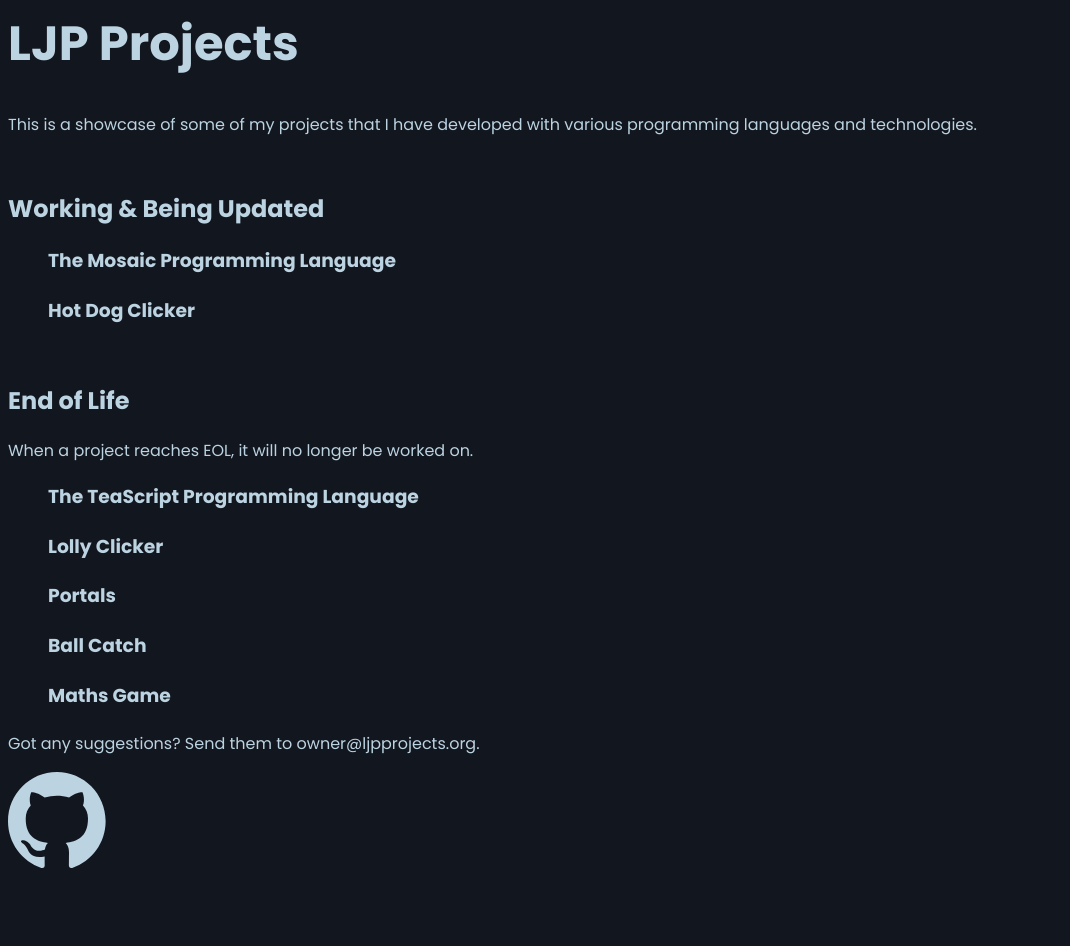
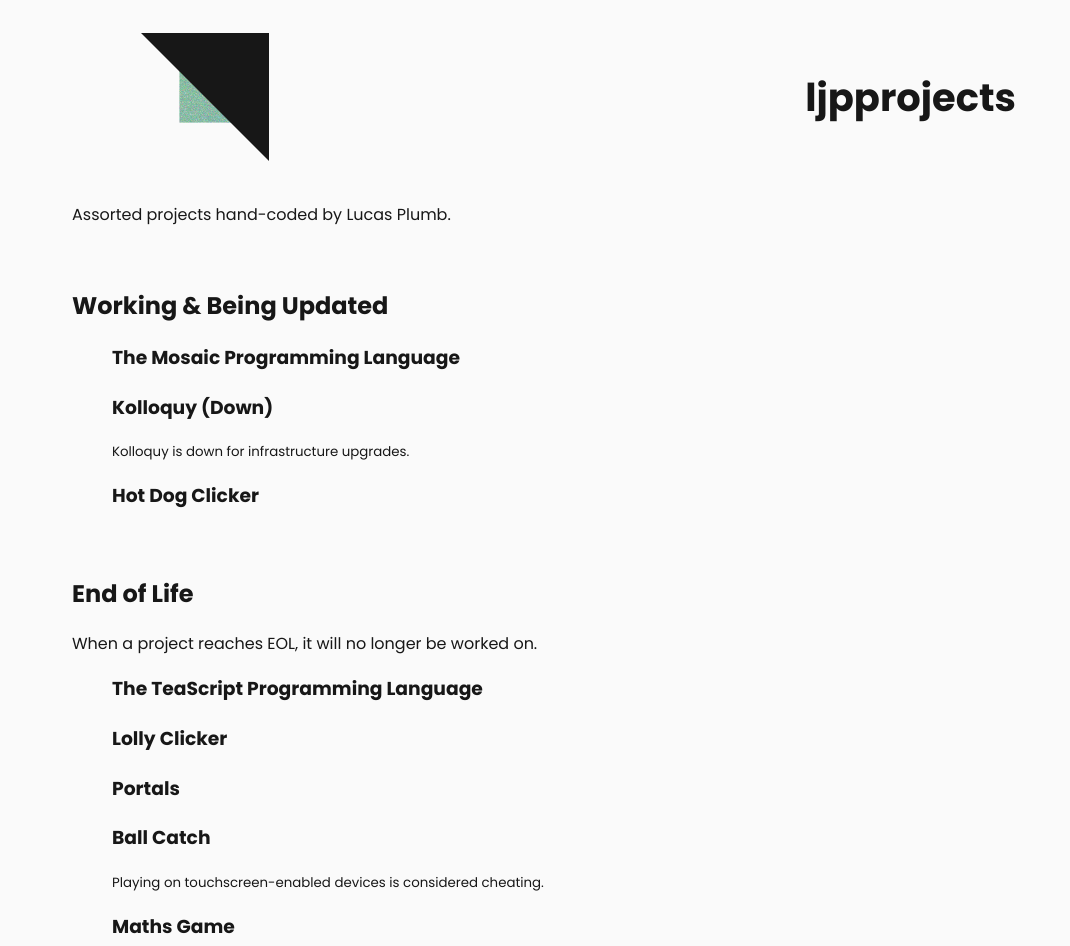
Before and after one commit to ljpprojects/ljp-projects.github.io, a plain HTML site: page index.html in a window 1280 px wide. Shown: the top 946 px of the page, without its empty margins (0-1070 px from the left). Before the commit the page ends 878 px from the top, so only its background shows below. Drawn offline with Linux system fonts and the light colour scheme; a web font is replaced by a local one.

Commit message:
Add logo as SVG and PNG

```diff
--- a/index.css
+++ b/index.css
@@ -1,14 +1,24 @@
-h1, h2, h3, h4, h5, h6, a, b, p {
+:root {
+  --fg-col: #fafafa;
+  --bg-col: #171717;
+
+  @media (prefers-color-scheme: light) {
+    --bg-col: #fafafa;
+    --fg-col: #171717;
+  }
+}
+
+:root,
+a {
   font-family: "Poppins", sans-serif;
-  color: #bcd3e1;
+  color: var(--fg-col);
+  text-decoration: none;
+  text-wrap-mode: wrap;
+  max-width: 90vw;
 }
 
 h1 {
-  font-size: 3rem;
-}
-
-a, b, p {
-  text-decoration: none;
+  font-size: 3vw;
 }
 
 a {
@@ -21,7 +31,7 @@ a {
 .un {
   display: inline-block;
   padding-bottom:2px;
-  background-image: linear-gradient(#bcd3e1 0 0);
+  background-image: linear-gradient(var(--fg-col) 0 0);
   background-position: 0 100%; /*OR bottom left*/
   background-size: 0% 2px;
   background-repeat: no-repeat;
@@ -36,9 +46,42 @@ a {
 }
 
 body {
-  background-color: #12161e;
+  background-color: var(--bg-col);
 }
 
 li {
   list-style: none;
 }
+
+svg {
+  fill: var(--fg-col)
+}
+
+body {
+  padding: 0 5vw;
+  max-width: 90vw;
+  overflow-x: hidden;
+}
+
+section#header {
+  max-width: 90vw;
+  overflow: hidden;
+  display: flex;
+  justify-content: space-between;
+  gap: 10vw;
+  align-items: center;
+  padding: 2.5vh 5vw;
+
+  & > img {
+    aspect-ratio: 1/1;
+    height: 10vw;
+    width: 10vw;
+    border: thick solid #fafafa;
+  }
+
+  & > a > svg {
+    aspect-ratio: 1/1;
+    height: 10vw;
+    width: 10vw;
+  }
+}
--- a/index.html
+++ b/index.html
@@ -6,16 +6,30 @@
   <link rel="preconnect" href="https://fonts.gstatic.com" crossorigin>
   <link href="https://fonts.googleapis.com/css2?family=Playfair:ital,wght@0,400;0,500;0,600;0,700;0,800;0,900;1,400;1,500;1,600;1,700;1,800;1,900&family=Poppins:ital,wght@0,100;0,200;0,300;0,400;0,500;0,700;0,800;0,900;1,100;1,200;1,300;1,400;1,500;1,600;1,700;1,800;1,900&display=swap" rel="stylesheet">
   <link rel=stylesheet href="./index.css">
+
+  <!-- Fallback for sh*tty browsers -->
+  <link rel="shortcut icon" href="icon.png" sizes="any" type="image/png">
+  <link rel="icon" href="icon.png" sizes="any" type="image/png">
+  <link rel="mask-icon" href="icon.png" sizes="any" type="image/png">
+  <link rel="apple-touch-icon" href="icon.png" sizes="any" type="image/png">
+
+  <link rel="shortcut icon" href="icon.svg" sizes="any" type="image/svg+xml">
+  <link rel="icon" href="icon.svg" sizes="any" type="image/svg+xml">
+  <link rel="mask-icon" href="icon.svg" sizes="any" type="image/svg+xml">
+  <link rel="apple-touch-icon" href="icon.svg" sizes="any" type="image/svg+xml">
   <title>ljpprojects</title>
   <meta name="google-adsense-account" content="ca-pub-5146471584493897">
   <script async src="https://pagead2.googlesyndication.com/pagead/js/adsbygoogle.js?client=ca-pub-5146471584493897"crossorigin="anonymous"></script>
 </head>
 
 <body>
-  <h1>LJP Projects</h1>
+  <section id="header">
+    <img draggable="false" src="icon.svg" >
+    <h1>ljpprojects</h1>
+  </section>
   <main>
     <p>
-      This is a showcase of some of my projects that I have developed with various programming languages and technologies.
+      Assorted projects hand-coded by Lucas Plumb.
     </p>
     <!--Sorted projects based on status-->
     <br>
@@ -23,6 +37,8 @@
     <ul>
       <li>
         <h3><a class=un href="https://msc.ljpprojects.org">The Mosaic Programming Language</a></h3>
+        <h3><a class=un href="https://kolloquy.com" >Kolloquy (Down)</a></h3>
+        <sub>Kolloquy is down for infrastructure upgrades.</sub>
         <h3><a class=un href="https://hdc.ljpprojects.org">Hot Dog Clicker</a></h3>
       </li>
     </ul>
@@ -37,12 +53,10 @@
         <h3><a class=un href="https://lolly.ljpprojects.org">Lolly Clicker</a></h3>
         <h3><a class=un href="https://portals.ljpprojects.org">Portals</a></h3>
         <h3><a class=un href="https://catch.ljpprojects.org">Ball Catch</a></h3>
+        <sub>Playing on touchscreen-enabled devices is considered cheating.</sub>
         <h3><a class=un href="https://maths.ljpprojects.org/multiplication">Maths Game</a></h3>
       </li>
     </ul>
   </main>
   <p>Got any suggestions? Send them to owner@ljpprojects.org.</p>
-  <a href="https://github.com/ljp-projects" class="un" target="_blank">
-    <svg width="98" height="96" xmlns="http://www.w3.org/2000/svg"><path fill-rule="evenodd" clip-rule="evenodd" d="M48.854 0C21.839 0 0 22 0 49.217c0 21.756 13.993 40.172 33.405 46.69 2.427.49 3.316-1.059 3.316-2.362 0-1.141-.08-5.052-.08-9.127-13.59 2.934-16.42-5.867-16.42-5.867-2.184-5.704-5.42-7.17-5.42-7.17-4.448-3.015.324-3.015.324-3.015 4.934.326 7.523 5.052 7.523 5.052 4.367 7.496 11.404 5.378 14.235 4.074.404-3.178 1.699-5.378 3.074-6.6-10.839-1.141-22.243-5.378-22.243-24.283 0-5.378 1.94-9.778 5.014-13.2-.485-1.222-2.184-6.275.486-13.038 0 0 4.125-1.304 13.426 5.052a46.97 46.97 0 0 1 12.214-1.63c4.125 0 8.33.571 12.213 1.63 9.302-6.356 13.427-5.052 13.427-5.052 2.67 6.763.97 11.816.485 13.038 3.155 3.422 5.015 7.822 5.015 13.2 0 18.905-11.404 23.06-22.324 24.283 1.78 1.548 3.316 4.481 3.316 9.126 0 6.6-.08 11.897-.08 13.526 0 1.304.89 2.853 3.316 2.364 19.412-6.52 33.405-24.935 33.405-46.691C97.707 22 75.788 0 48.854 0z" fill="#bcd3e1"/></svg>
-  </a>
 </body>
```
Also changed, not shown: icon.png (added), icon.svg (added), 1 other file.
